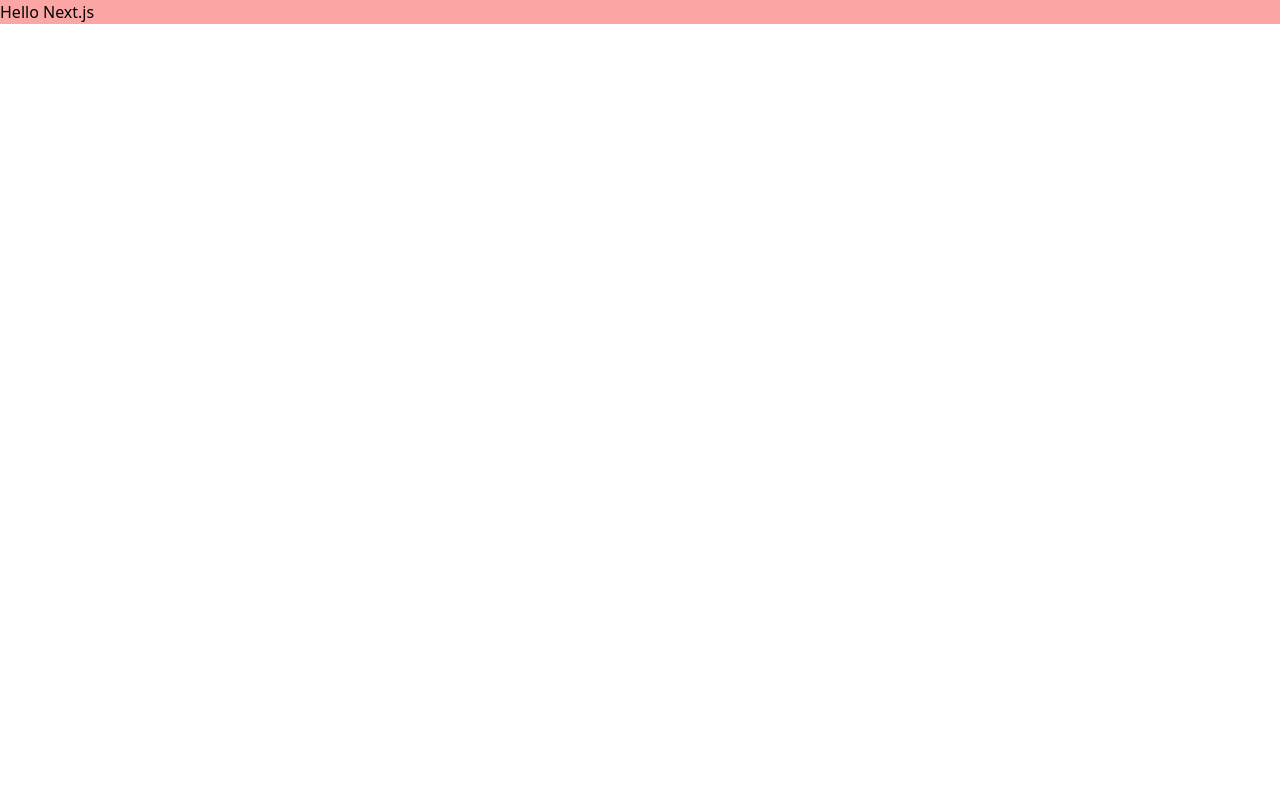
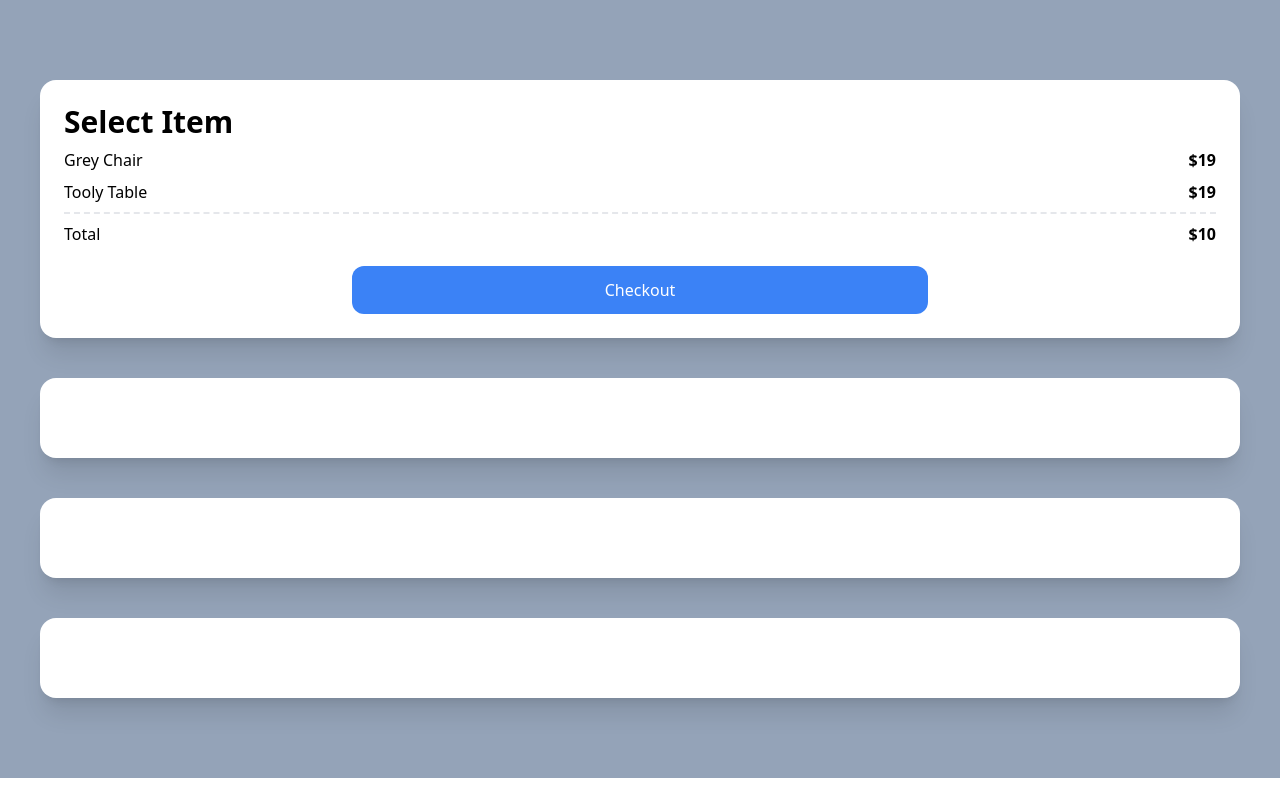
Before and after one commit to flynnpark/carrot-market, a Next.js app: page / in a window 1280 px wide. Built offline with nearby package versions, Linux system fonts and the light colour scheme.

Commit message:
4.1 Test Drive part One

```diff
--- a/pages/index.tsx
+++ b/pages/index.tsx
@@ -2,8 +2,28 @@
 
 const Home: NextPage = () => {
   return (
-    <div className={'bg-red-300'}>
-      <h1 className={'text-black'}>Hello Next.js</h1>
+    <div className="bg-slate-400 py-20 px-10 grid gap-10">
+      <div className="bg-white p-6 rounded-2xl shadow-xl">
+        <span className="font-semibold text-3xl">Select Item</span>
+        <div className="flex justify-between my-2">
+          <span className="text-grey-500">Grey Chair</span>
+          <span className="font-semibold">$19</span>
+        </div>
+        <div className="flex justify-between">
+          <span className="text-grey-500">Tooly Table</span>
+          <span className="font-semibold">$19</span>
+        </div>
+        <div className="flex justify-between mt-2 pt-2 border-t-2 border-dashed">
+          <span>Total</span>
+          <span className="font-semibold">$10</span>
+        </div>
+        <div className="mt-5 bg-blue-500 text-white p-3 text-center rounded-xl w-1/2 mx-auto">
+          Checkout
+        </div>
+      </div>
+      <div className="bg-white p-10 rounded-2xl shadow-xl"></div>
+      <div className="bg-white p-10 rounded-2xl shadow-xl"></div>
+      <div className="bg-white p-10 rounded-2xl shadow-xl"></div>
     </div>
   );
 };
```
